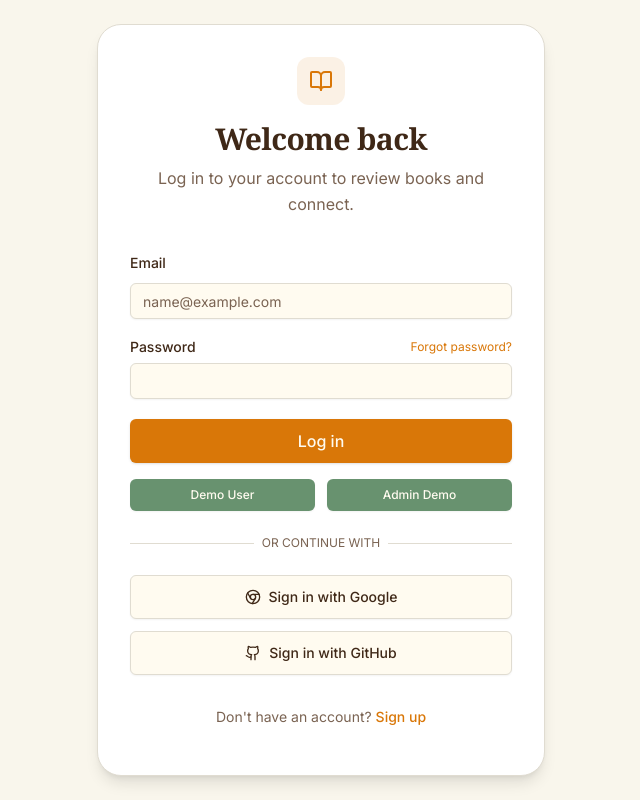
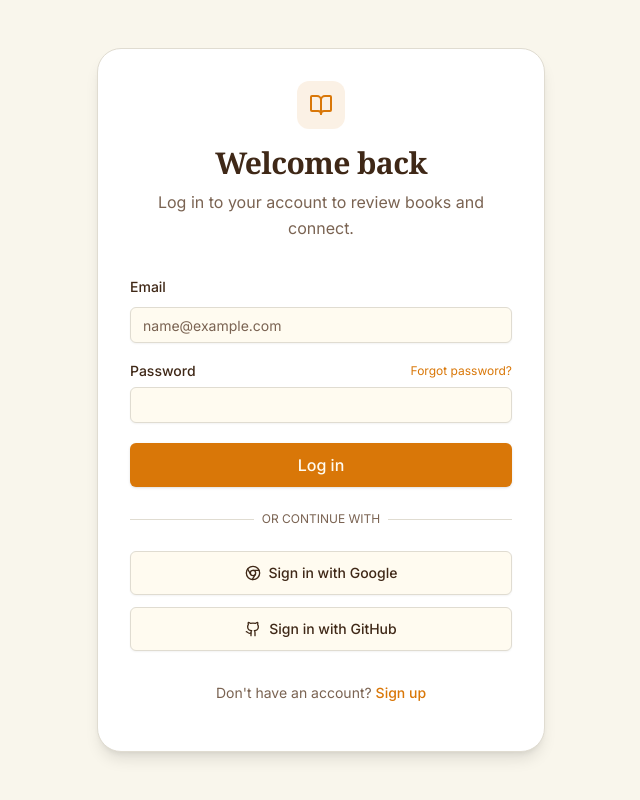
Before and after one commit to billa-anshu/bookreview-frontend, a React (Vite) app: page /login in a window 1280 px wide. Shown: the whole page, without its empty margins (319-959 px from the left). Built offline with nearby package versions, Linux system fonts and the light colour scheme; no server answers; a web font is replaced by a local one.

Commit message:
Update LoginPage.jsx

```diff
--- a/src/pages/LoginPage.jsx
+++ b/src/pages/LoginPage.jsx
@@ -181,15 +181,6 @@ const LoginPage = () => {
           </Button>
         </form>
 
-        {/* Demo buttons */}
-        <div className="grid grid-cols-2 gap-3 mt-4">
-          <Button type="button" variant="secondary" size="sm" onClick={loadDemoUser}>
-            Demo User
-          </Button>
-          <Button type="button" variant="secondary" size="sm" onClick={loadAdminUser}>
-            Admin Demo
-          </Button>
-        </div>
 
         <div className="relative my-6">
           <div className="absolute inset-0 flex items-center">
```
